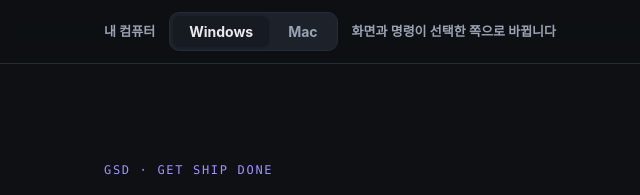
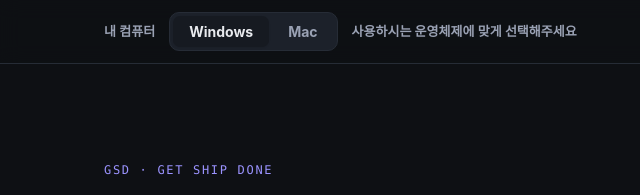
Before and after one commit to onedegreelabs/gsd-skills, a plain HTML site: page docs/index.html in a window 1280 px wide. Shown: the top 195 px of the page, 0-640 px from the left. Drawn offline with Linux system fonts and the light colour scheme.

Commit message:
Update index.html

```diff
--- a/docs/index.html
+++ b/docs/index.html
@@ -603,7 +603,7 @@
       <button type="button" role="tab" data-pick="win" aria-selected="true">Windows</button>
       <button type="button" role="tab" data-pick="mac" aria-selected="false">Mac</button>
     </div>
-    <span class="osbar-label osnote">화면과 명령이 선택한 쪽으로 바뀝니다</span>
+    <span class="osbar-label osnote">사용하시는 운영체제에 맞게 선택해주세요</span>
 
     <button type="button" class="theme" id="themeBtn" aria-label="화면 밝기 바꾸기">
       <svg class="ico" id="themeIcon" viewBox="0 0 24 24" fill="none" stroke="currentColor"
```
